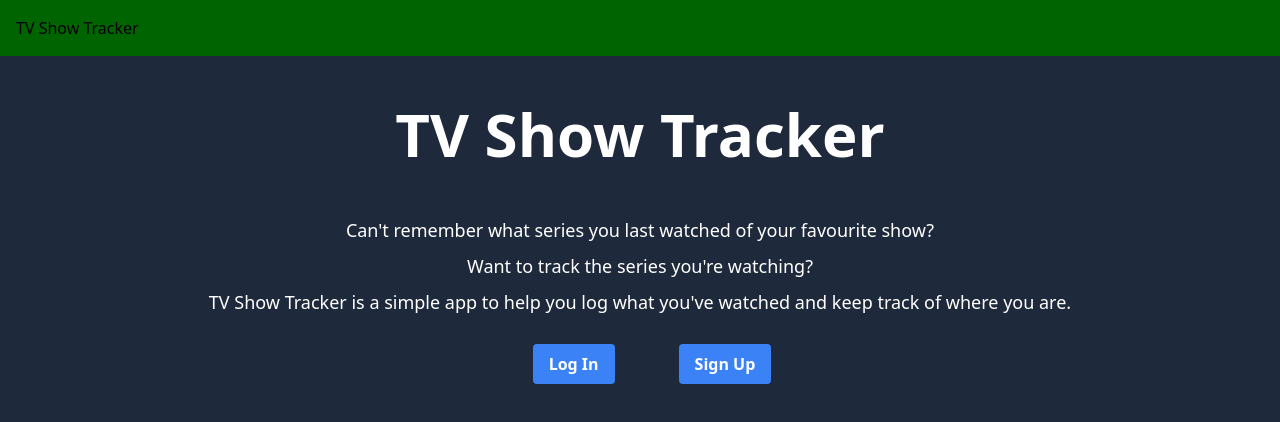
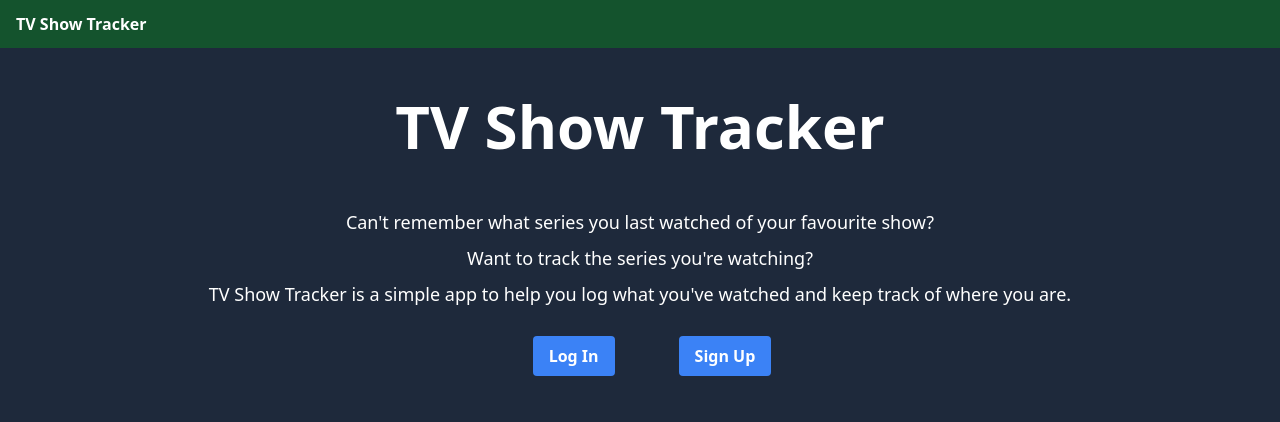
Before and after one commit to Sunbearian/tv-show-tracker, a React (Create React App) app in the folder frontend/: page / in a window 1280 px wide. Shown: the top 422 px of the page. Built offline with nearby package versions, Linux system fonts and the light colour scheme; no server answers.

Commit message:
Updated NavBar component to use tw css

```diff
--- a/frontend/src/components/NavBar/LogoutButton.tsx
+++ b/frontend/src/components/NavBar/LogoutButton.tsx
@@ -1,10 +1,10 @@
-import React from "react";
 import { useAuth0 } from "@auth0/auth0-react";
 
 const LogoutButton = () => {
 	const { logout } = useAuth0();
 	return (
 		<button
+			className="button m-0 text-xs"
 			onClick={() =>
 				logout({
 					returnTo: window.location.origin,
--- a/frontend/src/components/NavBar/NavBar.css
+++ /dev/null
@@ -1,17 +0,0 @@
-.NavBar {
-    display: flex;
-    justify-content: space-between;
-    align-items: center;
-    width: 100%;
-    background-color: darkgreen;
-}
-
-.NavBar > * {
-    margin: 1em 1em;
-
-}
-
-.links {
-    display: flex;
-    gap: 0.5em;
-}
--- a/frontend/src/components/NavBar/NavBar.tsx
+++ b/frontend/src/components/NavBar/NavBar.tsx
@@ -1,12 +1,10 @@
 import AuthNav from "./AuthNav";
-
-import "./NavBar.css";
 
 export default function NavBar() {
 	return (
-		<nav className="NavBar">
+		<nav className="bg-green-900 w-full flex justify-between items-center px-4 h-12">
 			<div className="NavBarItem">
-				<p className="title">TV Show Tracker</p>
+				<p className="text-white font-bold">TV Show Tracker</p>
 			</div>
 			<AuthNav></AuthNav>
 		</nav>
```
